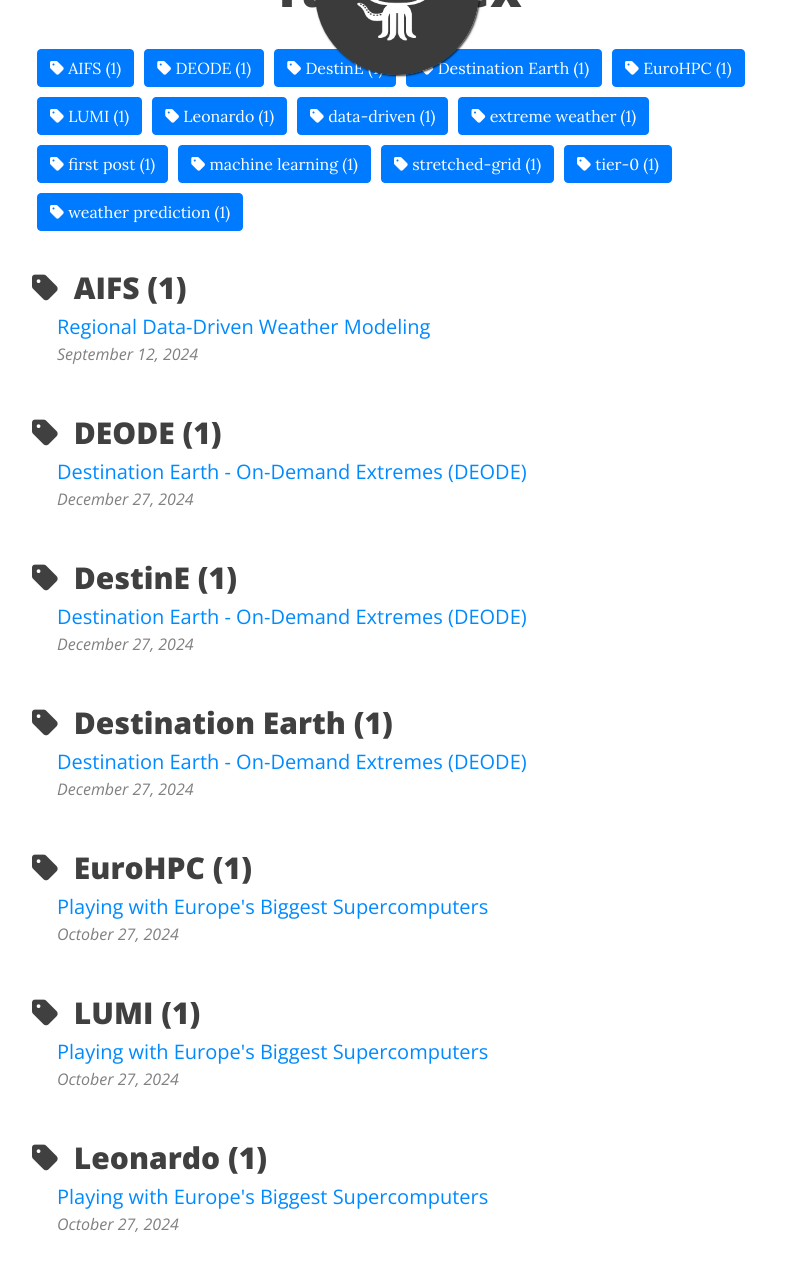
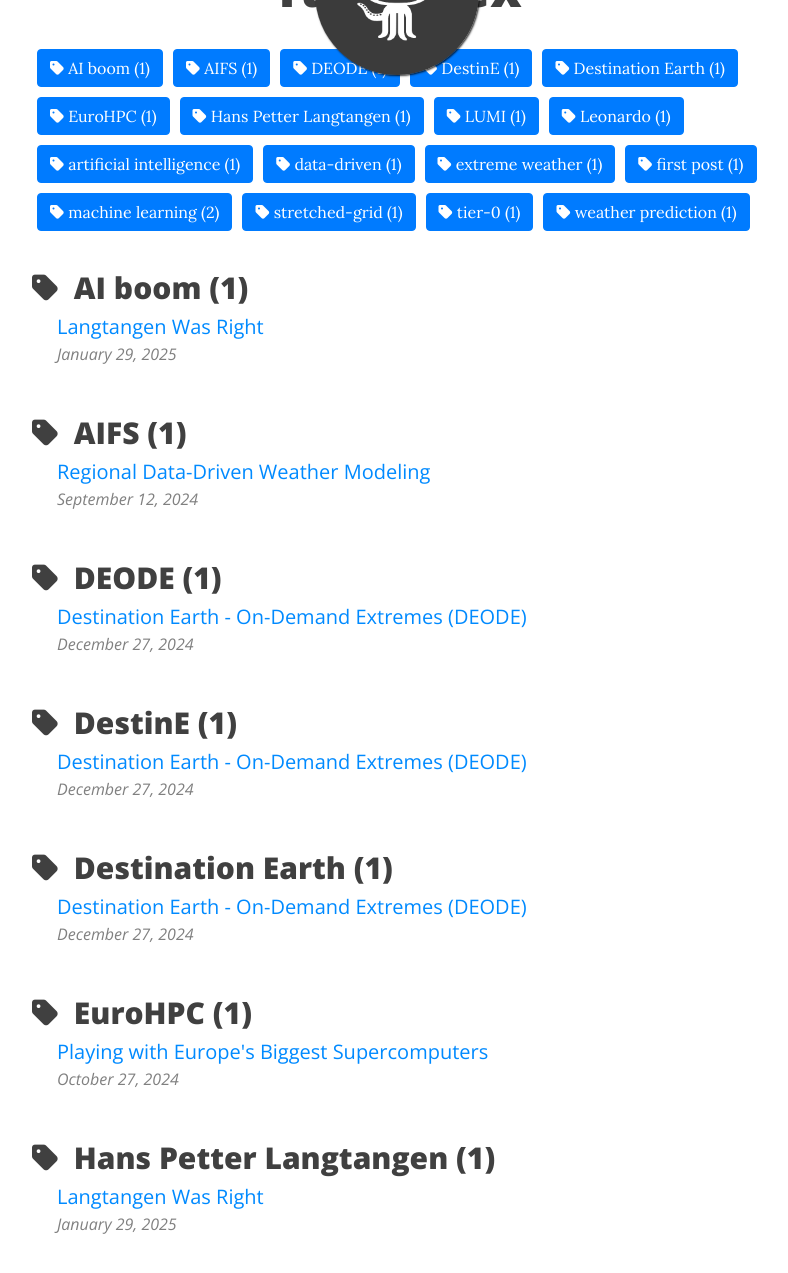
Before and after one commit to evenmn/evenmn.github.io, a Jekyll site: the page built from tags.html, in a window 1280 px wide and 1400 px high, cut to the strip 119-1392 px from the top of the window. Shown: the whole strip, without its empty margins (243-1031 px from the left). Built offline with Jekyll 4.4.1, drawn with Linux system fonts in a browser that asks for light colours; comment, search, counter and statistics services are not loaded; some of the changed lines change nothing that is shown; some of the changed text lies outside the part shown.

Commit message:
AI-reflections post is almost ready
Signed-off-by: evenmn <evenmn@fys.uio.no>

```diff
--- a/_posts/2025-01-29-ai-reflections.md
+++ b/_posts/2025-01-29-ai-reflections.md
@@ -7,7 +7,7 @@
 share-img: /assets/img/ai-reflections/ai-reflection_thumbnail.png
 gh-repo: evenmn/evenmn.github.io
 gh-badge: [follow]
-tags: []
+tags: [AI boom, artificial intelligence, machine learning, Hans Petter Langtangen]
 comments: true
 mathjax: true
 author: Even Nordhagen
@@ -15,7 +15,8 @@
 
 Artificial intelligence (AI) has made it possible to solve tasks that seemed impossible just a decade ago. Fields that AI has revolutionalized include natural language processing, image synthesis, video generation and [weather forecasting](https://evennordhagen.com/2024-09-12-stretched-grid/) - the field I'm currently most involved in. In this blog post we will discuss what AI actually is, essential components, the current status of AI, the future of AI and Python's role in AI development. It will also include a Tribute to my brilliant informatics lecturer, **Hans Petter Langtangen**.
 
-(some artificial intelligence illustration)
+![AI Illustration Neural Network Machine Learning](/assets/img/ai-reflections/ai.png)
+*Artificial intelligence attempts to emulate neural networks in the brain*
 
 I started my physics studies at University of Oslo (UiO) in 2014, where we were fortunate to learn programming already from the first semester - we were kind of taught to be computational phycisists from the early beginning. Back then there was a huge debate going on at the Faculty of Mathematics and Natural Science which programming language to teach the bachelor students: Many professors believed that low-languages like C/C++ and Fortran was the way to go as they are fast and was the most used for physics applications back then. And to be fair, they were probably the natural choice and had much higher market share than high-level and much slower competitors like Python and MATLAB. **Hans Petter Langtangen**, on the other hand, argued that Python contains all the necessary components that makes it suitable to learn for students without prior programming knowledge - as a scripting language it is pre-compiled, easy to add third-party code and it's open-source. Even with a market share of only 2%, Langtangen convinced the other professors to go for Python. As we will see soon, that was probably a very good idea.
 
@@ -28,7 +29,7 @@
 So exactly what is machine learning? Machine learning is the science of training computers without explicitly programming them. Generally, this means that there is some complicated function that we want to optimize with respect to some metric, by using an optimization algorithm. Confused? That's fine, there is a concrete example below that hopefully clarifies.  Even though the term is new, many of the techniques are old and have been used over many decades. For instance, simple gradient descent fits under the *machine learning* umbrella, and has been around since calculus was developed. What *is* actually new is the knowledge of training deep artifical neural networks, known as *deep learning*. Much of the recent progress in machine learning is oriented around this concept, but we will leave the topic of deep learning for later.
 
 ![Thermostat Machine Learning Deep Learning Artificial Intelligence Langtangen](/assets/img/ai-reflections/thermostat.png)
-*Caption*
+*In the example below, machine learning is used to find the optimal thermostat setting, given the temperature change outside.*
 
 ### Example: Tuning a thermostat
 Instead, we will look at a simple example that demonstrates how machine learning works. Since I'm involved in weather prediction, I will take an example involving temperature: Say that you have thermostat inside your house that has to be adjusted according to the weather outside; when the outside temperature drops the thermostat has to be increased, and when the outside temperature rises, the thermostat should be decreased to keep a constant inside temperature. Exactly how much do we need to adjust the thermostat?
@@ -69,44 +70,53 @@
 
 This is an example of an extremely basic machine learning problem, but it illustrates the concepts, including the data, model, loss function and learning rate. In practice, typical machine learning problems include large amounts of data and a much more complex model, often based on neural networks.
 
-## A neural network
+## An artificial neural network
+It is hard to talk about recent developments in machine learning without talking about artifical neural networks. Artificial neural networks are inspired by neural networks in the brain, where information is sent between nodes and a certain node is "activated" when receiving certain signals. And more importantly, artificial neural networks, from now just neural networks, are so-called universal function approximators, meaning that they are very flexible functions that can approximate any continuous function [hornik 1989]. Mathematically, a *two-layer perceptron*, one of the simpler neural networks, can be described by
 
+$$\hat{y}_i=a^{(2)}\left(\sum_jw_{ij}^{(2)}\left(a^{(1)}\left(\sum_k w_{jk}^{(1)} \cdot x_k\right)\right)\right)$$.
+
+Here, $$w^{(1)}$$ and $$w^{(2)}$$ are *weight matrices* of the two layers and $$a^{(1)}$$ and $$a^{(2)}$$ are corresponding *activation functions*. In the example above, we could probably get a better fit by replacing the linear model with this model, but with the cost of many tunable parameters. To compute the gradients in this case, we would need to use the backpropagation algorithm. More about that below.
 
 ## Discoveries that made the machine learning revolution possible
 Machine learning requires many essentail components. From algorithms to hardware to model architecture. This list could easily be much longer, but I will here focus on my subjective meaning of discoveries that hade been essential for the machine learning revolution that we see today.
 
 ### Back propagation
-Back propagation allows us to compute the gradients of complex models such at deep neural networks. It is a technique of computing gradients starting from the end of the model and propagating forward, hence the name. The algorithm was discovered in 1986, and all deep learning relies on it (https://www.nature.com/articles/323533a0). If we want to make metaphores to the brain,  (https://www.nature.com/articles/s41583-020-0277-3)
+Back propagation allows us to compute the gradients of complex models such at deep neural networks. It is a technique of computing gradients starting from the end of the model and propagating forward, hence the name. The algorithm was discovered in 1986, and all deep learning relies on it [Rumelhart 1986](https://www.nature.com/articles/323533a0). If we want to make metaphores to the brain, [Lillicrap 2020](https://www.nature.com/articles/s41583-020-0277-3)
 
 ### Efficient hardware
 Graphical Processing Units (GPUs) are computational units that can process very many small tasks simultaneously. Like the name suggests, they were developed to process graphics used in video games in particular. At some point around 2010, some people realized that GPUs could be used to accelerate training of neural networks. One of the most influental demonstrations of the use came in 2012, when Alex Krizhevsky, Ilya Sutskever, and Geoffrey Hinton showed how a deep neural network outperformed traditional methods for image classification by a huge margin [Krizhevsky 2012].
+
+### Variational autoencoders
+Variational autoencoders  (VAE) were invented in 2013 as an innovative way of compressing data and generating new data points [Kingma 2013]. A VAE consists of a network that does compressing (an encoder) and a network that does decompressing (a decoder). The whole idea is to make the VAE learn how to compress a sample, and decompress it back to the sample sample, effectively storing all important information in a compressed tensor representation (called the *latent space*). This latent space can then be perturbed to generate new samples.
 
 ### Generative models
 Another breakthrough came in 2014, when Ian Goodfellow et al. demonstrated that neural networks can be used to generate images [Goodfellow 2014]. The idea was innovative: By setting two networks to compete each other, one with the task of generating fake images (*the generator*) and the other with the task of discriminating between real and fake images (*the discriminator*). The method was called generative adversarial networks (GANs). According to Goodfellow himself he got the idea on a party, went home to investigate the idea and had a prototype ready in the morning.
 
 ### Residual neural networks
-The stability of training deep neural networks
-- Residual neural networks - how to train very deep networks (2015)
-
-### Variational autoencoders
-- Variational autoencoders (2013)
+The stability of training deep neural networks was an issue for a long time -- they tent to forget essential information during the forward pass. In 2015, a group at Microsoft Research observed that by passing the information across several layers at once, the information flow was more efficient [He 2015]. This component was called a *skip-connection*, and is one of the basic ingredients in modern deep learning.
 
 ### Transformers
-- Transformers (Attention is all you need (2017))
+The transformer architecture is based on a multi-head attention mechanism. The idea is to convert whole blocks of text into *tokens*, which are numerical representations that the computers can work with. The attention mechanism prioritize key tokens over less important tokens, and gives thus better context. The attention mechanism was proposed in the early 2010s, but it was first in 2017 that it became in particular useful, when Google reasearchers invented an attention mechanism that can be largely parallelized [Vaswani 2017].
 
 ### Diffusion models
-- Diffusion models (Ho (2020))
+Diffusion models are generative models inspired by stochastic physics [Ho 2020]. I have used diffusion models as a solution to the [inverse frictional design problem](https://evennordhagen.com/projects/inversedesign/). It's crazy to think about that diffusion models were invented just 5 years ago. Since then, diffusion models have taken over the entire market of generative modelling. They outperform GANs both when it comes to stability and performance. Also, they are not only used to generate images, they can also sequences of realistic images turned into videos. State-of-the-art diffusion models are applied in the latent space, where the data first is compressed by a variational autoencoder [Rombach 2021]. This is called a latent diffusion model, and can reduce the complexity and computational cost significantly.
 
-## Future development
-Extrapolate time line to predict the future.
+### Self-supervised learning
+One of the most important advances in recent years is self-supervised learning, where models learn patterns from raw data without requiring labeled examples. This approach has become a cornerstone of foundation models such as GPT, BERT, and CLIP, where models are pre-trained on vast amounts of text or images using tasks like predicting missing words or matching images to captions. It enables more scalable and generalizable learning.
 
-DeepSeek proves that NVIDIA no longer has monopoly (AMD). China has invested largely in machine learning and they are now harvesting from it.
+## What's next in machine learning?
+Despite recent breakthroughs, machine learning is far from reaching its peak. Looking ahead, several key developments are shaping its future.
 
-## Conclusions
-Python rules the world of machine learning.
+The hardware landscape is shifting. **DeepSeek** and similar models have shown that NVIDIA no longer holds an exclusive grip on AI acceleration. Competitors like AMD are catching up, leading to a more open and competitive ecosystem. Meanwhile, China’s large-scale investments in AI are beginning to pay off, with major advances in model training and deployment emerging from Chinese tech labs.
 
-Hans Petter Langtangen sadly died in 2016, and I was fortunate to be one of the last student groups to acquire some of his knowledge.
-Langtangen memorial
+On the software side, **Edge AI** is gaining traction—bringing intelligence directly to devices like phones, sensors, and robots. These models can run locally, offering faster responses and better privacy without relying on cloud infrastructure. Closely related is **Agent-based AI**, which moves beyond passive prediction toward systems that can reason, plan, and act autonomously in complex environments.
+
+Finally, entertainment industries are quickly embracing AI. In movies and video games, generative models are transforming how scenes are created, characters behave, and experiences are personalized.
+
+## Conclusion
+Artificial intelligence has come a long way—from academic curiosity to a force transforming nearly every aspect of modern life. At the heart of this revolution lies a powerful synergy between software and hardware, algorithms and data, creativity and code. Python, thanks to its simplicity and community support, emerged as the glue that held it all together. And in hindsight, Hans Petter Langtangen’s vision to teach Python before it was mainstream turned out to be remarkably prescient.
+
+Langtangen’s legacy lives on—not just in lines of Python code or Jupyter notebooks, but in the minds of students he inspired to think computationally, creatively, and courageously. I consider myself fortunate to be one of them.
 
 Feel free to drop a comment or question below if you have thoughts or experiences you'd like to share.
 
```
